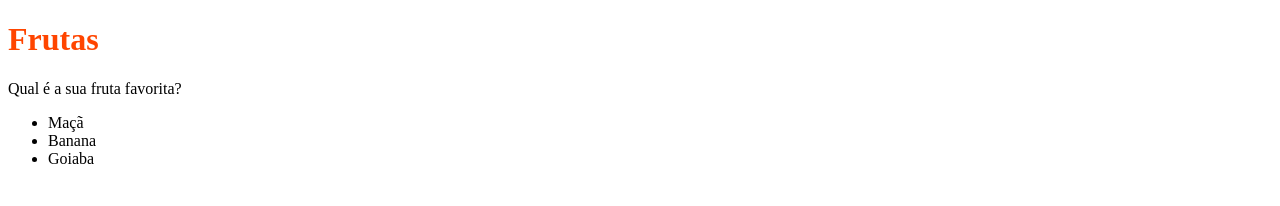
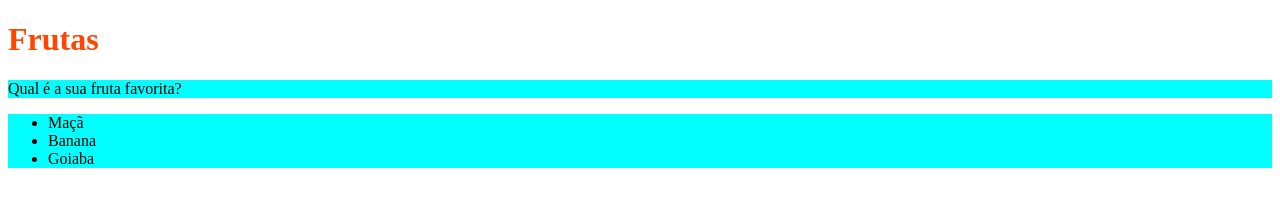
Before and after one commit to andreluizboni/exercicios_trybe, a plain HTML site: page fundamentos/secao3-html-css/dia2-primeiros-passos-css/frutas.html in a window 1280 px wide. Drawn offline with Linux system fonts and the light colour scheme.

Commit message:
muda cor da lista e em seguida da lista e do titulo dela

```diff
--- a/fundamentos/secao3-html-css/dia2-primeiros-passos-css/frutas.html
+++ b/fundamentos/secao3-html-css/dia2-primeiros-passos-css/frutas.html
@@ -10,13 +10,14 @@
         h1 {size: 65px;
             color: orangered;
         }
-
-
+        ul {background-color: green;
+        }
+        .listinha {background-color: aqua;}
 
     </style>
     <h1>Frutas</h1>
-    <p>Qual é a sua fruta favorita?</p>
-    <ul>
+    <p class="listinha">Qual é a sua fruta favorita?</p>
+    <ul class="listinha">
       <li>Maçã</li>
       <li>Banana</li>
       <li>Goiaba</li>
```
